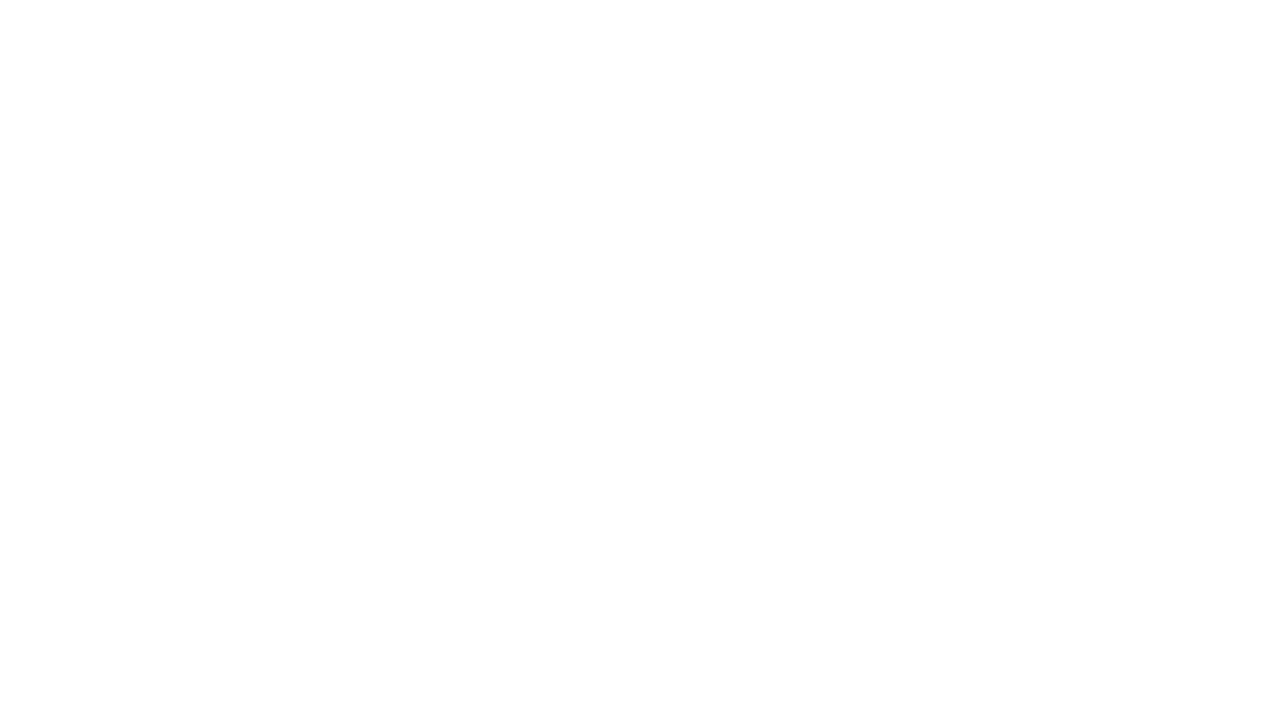
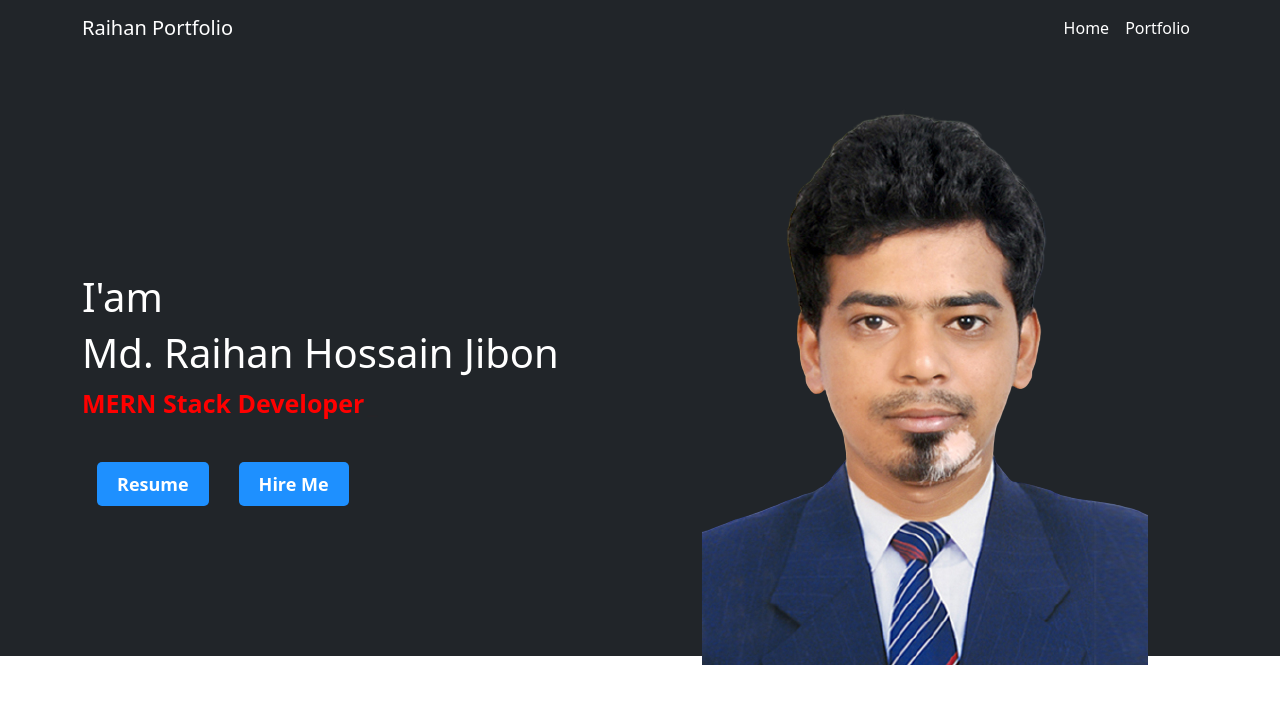
Before and after one commit to rjibon49/portfolio, a React (Create React App) app: page / in a window 1280 px wide. Shown: the top 704 px of the page. Built offline with nearby package versions, Linux system fonts and the light colour scheme.

Commit message:
banner added

```diff
--- a/public/index.html
+++ b/public/index.html
@@ -15,6 +15,7 @@
       user's mobile device or desktop. See https://developers.google.com/web/fundamentals/web-app-manifest/
     -->
     <link rel="manifest" href="%PUBLIC_URL%/manifest.json" />
+    <link href="https://cdn.jsdelivr.net/npm/bootstrap@5.0.2/dist/css/bootstrap.min.css" rel="stylesheet" integrity="sha384-EVSTQN3/azprG1Anm3QDgpJLIm9Nao0Yz1ztcQTwFspd3yD65VohhpuuCOmLASjC" crossorigin="anonymous">
     <!--
       Notice the use of %PUBLIC_URL% in the tags above.
       It will be replaced with the URL of the `public` folder during the build.
@@ -24,7 +25,7 @@
       work correctly both with client-side routing and a non-root public URL.
       Learn how to configure a non-root public URL by running `npm run build`.
     -->
-    <title>React App</title>
+    <title>Portfolio</title>
   </head>
   <body>
     <noscript>You need to enable JavaScript to run this app.</noscript>
@@ -39,5 +40,6 @@
       To begin the development, run `npm start` or `yarn start`.
       To create a production bundle, use `npm run build` or `yarn build`.
     -->
+    <script src="https://cdn.rawgit.com/progers/pathseg/master/pathseg.js"></script>
   </body>
 </html>
--- a/src/App.js
+++ b/src/App.js
@@ -1,9 +1,21 @@
+import { Route, Routes } from 'react-router';
+import { BrowserRouter } from 'react-router-dom';
 import './App.css';
+import Home from './Component/Home/Home';
+import Portfolio from './Component/Portfolio/Portfolio';
+import Header from './Component/Shared/Header';
 
 function App() {
   return (
     <div>
-
+      <BrowserRouter>
+      <Header />
+        <Routes>
+          <Route path="/" element={<Home />} />
+          <Route path="home" element={<Home />} />
+          <Route path="portfolio" element={<Portfolio />} />
+        </Routes>
+      </BrowserRouter>
     </div>
   );
 }
--- /dev/null
+++ b/src/Component/Home/Home.js
@@ -0,0 +1,12 @@
+import React from 'react';
+import Banner from './HomeSeactions/Banner';
+
+const Home = () => {
+    return (
+        <div className="bg-dark">
+            <Banner />
+        </div>
+    );
+};
+
+export default Home;
--- /dev/null
+++ b/src/Component/Home/HomeSeactions/Banner.js
@@ -0,0 +1,54 @@
+import React, { useEffect } from 'react';
+import bannerImg from '../../../Image/banner.png'
+import { Col, Container, Image, Row } from 'react-bootstrap';
+import { Typewriter } from 'react-simple-typewriter';
+import AOS from 'aos';
+import 'aos/dist/aos.css';
+
+
+const Banner = () => {
+    useEffect(() => {
+        AOS.init({
+            offset: 100,
+            duration: 1000,
+            easing:'ease-in'
+        });
+
+    },[])
+    return (
+        <>
+        <Container style={{height:600}}>
+            <Row>
+                <Col className="d-flex align-items-center">
+                    <div data-aos="fade-up" >
+                        <h1 className="text-white">I'am</h1>
+                        <h1 className="text-white">Md. Raihan Hossain Jibon</h1>
+                        <span style={{ color: 'red', fontWeight: 'bold', fontSize:'25px' }}>
+                            <Typewriter
+                            loop
+                            cursor
+                            cursorStyle="_"
+                            typeSpeed={70}
+                            deleteSpeed={50}
+                            delaySpeed={1000}
+                            words={['Front-end Developer','MERN Stack Developer']}
+                            />
+                        </span>
+                        <div className="mt-5">
+                        <a href="https://drive.google.com/file/d/1mPdmpHT4dS99HcEK4mJF9fyOBzze6BD2/view" target="_blank" rel="noopener noreferrer" style={{textDecoration:'none', backgroundColor:'DodgerBlue', padding:'10px 20px', color:'white', borderRadius:'5px', fontWeight:'bold', fontSize:'18px', margin:'0px 15px'}}>Resume</a>
+
+                        <a href="https://www.upwork.com/freelancers/~011c05ba5c4f086413" target="_blank" rel="noopener noreferrer" style={{textDecoration:'none', backgroundColor:'DodgerBlue', padding:'10px 20px', color:'white', borderRadius:'5px', fontWeight:'bold', fontSize:'18px', margin:'0px 15px'}}>Hire Me</a>
+                        </div>
+                    </div>
+                </Col>
+
+                <Col>
+                    <Image src={bannerImg} style={{width:'100%', height:'auto', padding:50}} data-aos="zoom-in"/>
+                </Col>
+            </Row>
+        </Container>
+        </>
+    );
+};
+
+export default Banner;
--- /dev/null
+++ b/src/Component/Portfolio/Portfolio.js
@@ -0,0 +1,11 @@
+import React from 'react';
+
+const Portfolio = () => {
+    return (
+        <div>
+           This is Banner
+        </div>
+    );
+};
+
+export default Portfolio;
--- /dev/null
+++ b/src/Component/Shared/Header.js
@@ -0,0 +1,21 @@
+import React from 'react';
+import { Container, Nav, Navbar } from 'react-bootstrap';
+import { Link } from 'react-router-dom';
+
+const Header = () => {
+    return (
+        <>
+            <Navbar bg="dark" variant="dark">
+                <Container>
+                    <Navbar.Brand as={Link} to="/">Raihan Portfolio</Navbar.Brand>
+                        <Nav className="ms-auto">
+                            <Nav.Link as={Link} to="home" className="text-white">Home</Nav.Link>
+                            <Nav.Link as={Link} to="portfolio" className="text-white">Portfolio</Nav.Link>
+                        </Nav>
+                </Container>
+            </Navbar>
+        </>
+    );
+};
+
+export default Header;
--- a/src/index.js
+++ b/src/index.js
@@ -3,6 +3,7 @@ import ReactDOM from 'react-dom';
 import './index.css';
 import App from './App';
 import reportWebVitals from './reportWebVitals';
+import 'bootstrap/dist/css/bootstrap.min.css';
 
 ReactDOM.render(
   <React.StrictMode>
```
Also changed, not shown: package.json (+8 -0 lines), src/Component/ParticleBackground.js (added, +9 -0 lines), src/Config/ParticleConfig.js (added, +112 -0 lines), src/Component/Home/HomeSeactions/Banner.css (added), src/Image/banner.png (added), 1 other file (tests, documents, lock files or other folders).
